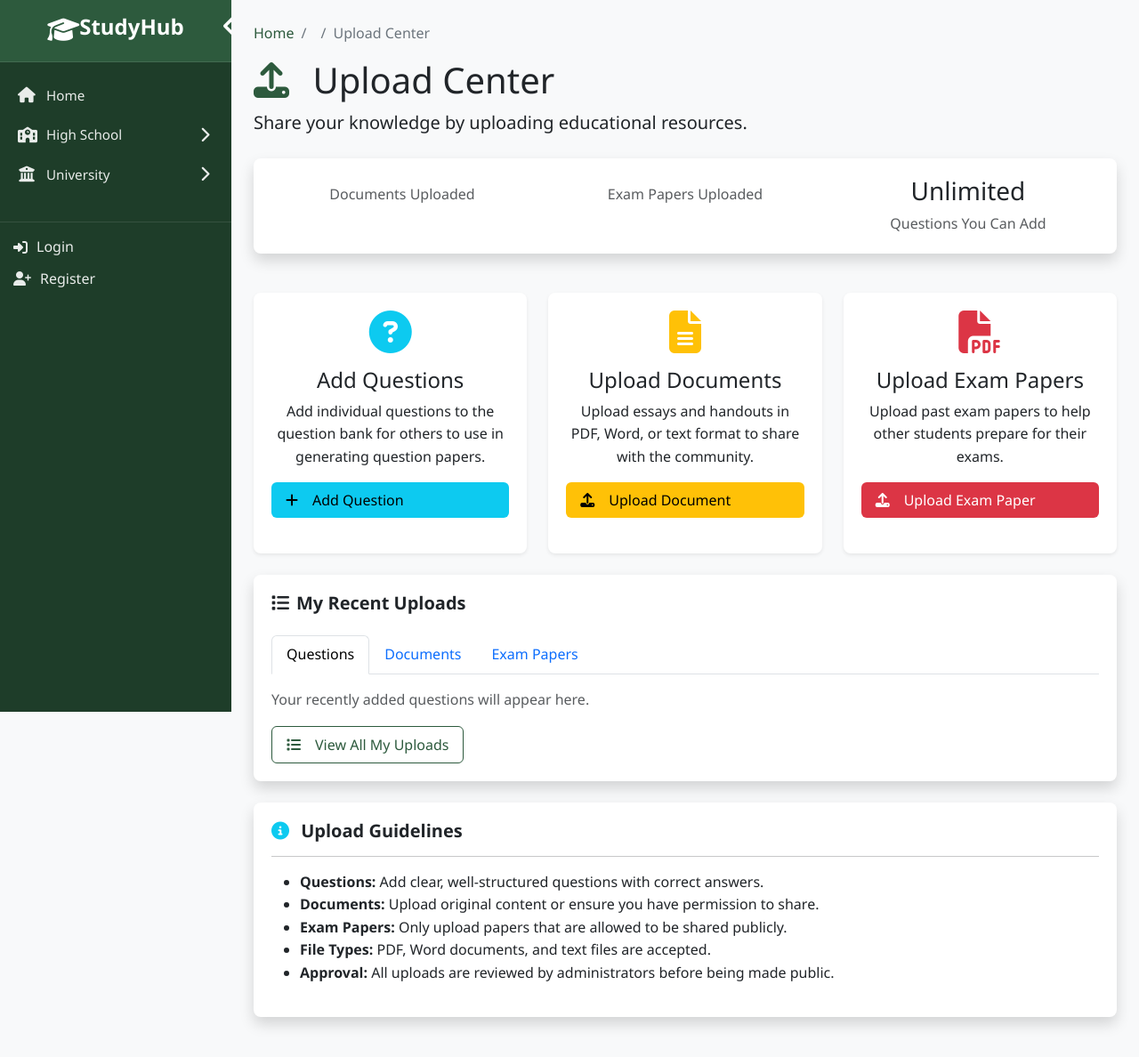
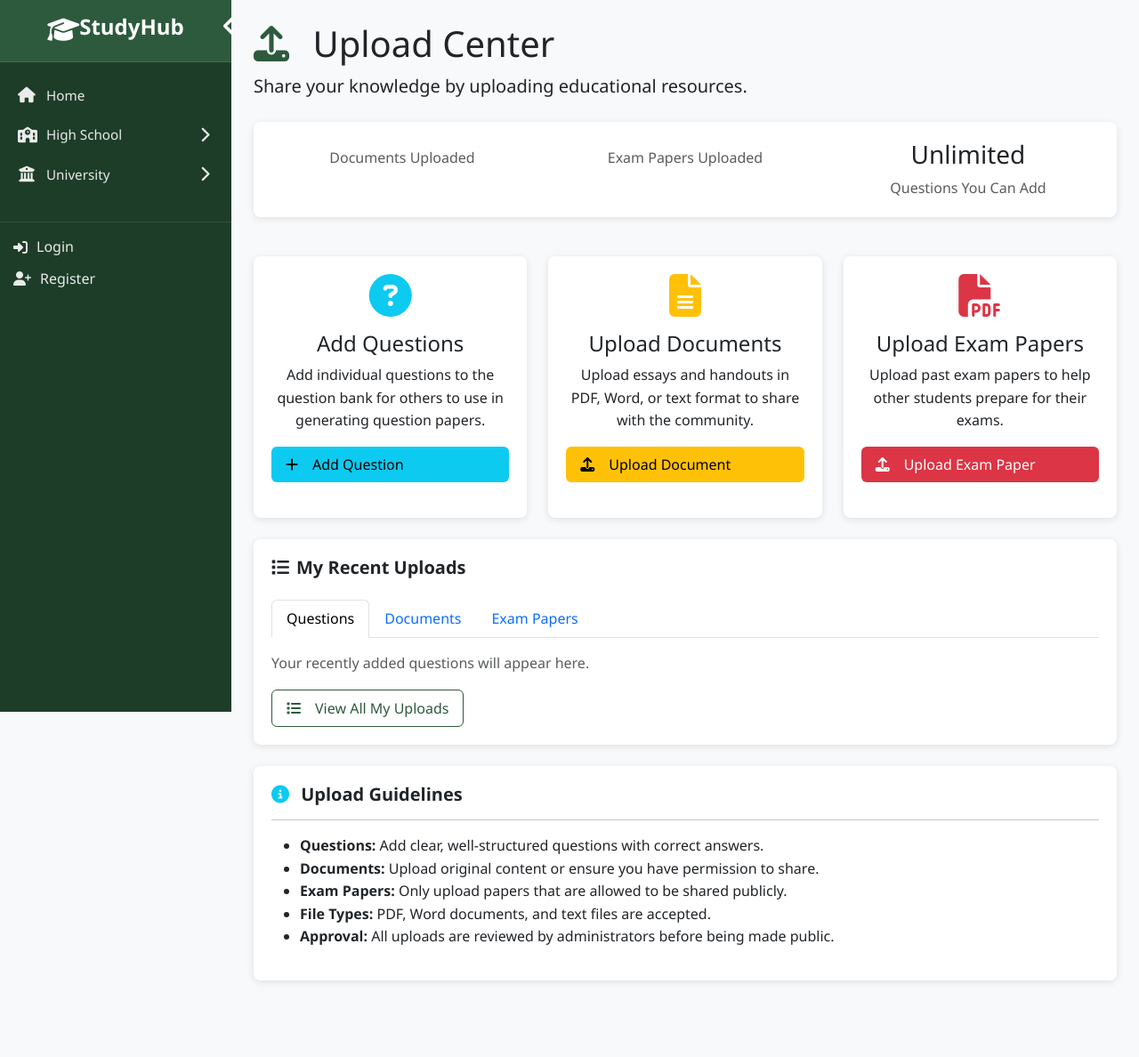
Before and after one commit to dixreves-osmanthus/greed-grape, a Python web app: template app/templates/upload/center.html in a window 1280 px wide. Shown: the whole page at 89% size. After the commit the page ends 1104 px from the top, so only its background shows below. Run offline with Jinja, Linux system fonts and the light colour scheme; the template is opened without the code that fills it, so the values that code supplies are empty.

Commit message:
Update upload templates to match new minimalistic aesthetic
- upload/center.html
- upload/document.html
- upload/paper.html
- upload/question.html

All templates now use minimalistic green color scheme with FontAwesome icons.

Co-authored-by: dixreves-osmanthus <dixreves-osmanthus@users.noreply.github.com>

```diff
--- a/app/templates/upload/center.html
+++ b/app/templates/upload/center.html
@@ -4,14 +4,6 @@
 
 {% block content %}
 <div class="mb-4">
-    <nav aria-label="breadcrumb">
-        <ol class="breadcrumb">
-            <li class="breadcrumb-item"><a href="{{ url_for('main.index') }}">Home</a></li>
-            <li class="breadcrumb-item"><a href="{{ url_for('main.level_home', level=level) }}">{{ level_name }}</a></li>
-            <li class="breadcrumb-item active" aria-current="page">Upload Center</li>
-        </ol>
-    </nav>
-
     <h1>
         <i class="fas fa-upload text-primary me-3"></i>
         {{ level_name }} Upload Center
@@ -22,7 +14,7 @@
 <!-- Statistics Card -->
 <div class="row mb-4">
     <div class="col-md-12">
-        <div class="card shadow">
+        <div class="card">
             <div class="card-body">
                 <div class="row text-center">
                     <div class="col-md-4">
@@ -46,7 +38,7 @@
 <!-- Upload Options -->
 <div class="row">
     <div class="col-md-4 mb-4">
-        <div class="card h-100 shadow-sm">
+        <div class="card h-100">
             <div class="card-body text-center">
                 <i class="fas fa-question-circle fa-3x text-info mb-3"></i>
                 <h4>Add Questions</h4>
@@ -60,7 +52,7 @@
     </div>
 
     <div class="col-md-4 mb-4">
-        <div class="card h-100 shadow-sm">
+        <div class="card h-100">
             <div class="card-body text-center">
                 <i class="fas fa-file-alt fa-3x text-warning mb-3"></i>
                 <h4>Upload Documents</h4>
@@ -74,7 +66,7 @@
     </div>
 
     <div class="col-md-4 mb-4">
-        <div class="card h-100 shadow-sm">
+        <div class="card h-100">
             <div class="card-body text-center">
                 <i class="fas fa-file-pdf fa-3x text-danger mb-3"></i>
                 <h4>Upload Exam Papers</h4>
@@ -89,7 +81,7 @@
 </div>
 
 <!-- My Uploads Section -->
-<div class="card shadow">
+<div class="card">
     <div class="card-body">
         <h3 class="card-title mb-4">
             <i class="fas fa-list me-2"></i>My Recent Uploads
@@ -140,7 +132,7 @@
 </div>
 
 <!-- Upload Guidelines -->
-<div class="card shadow mt-4">
+<div class="card mt-4">
     <div class="card-body">
         <h4 class="card-title">
             <i class="fas fa-info-circle text-info me-2"></i>
```
Also changed, not shown: app/templates/upload/document.html (+2 -11 lines), app/templates/upload/paper.html (+2 -11 lines), app/templates/upload/question.html (+2 -11 lines).
